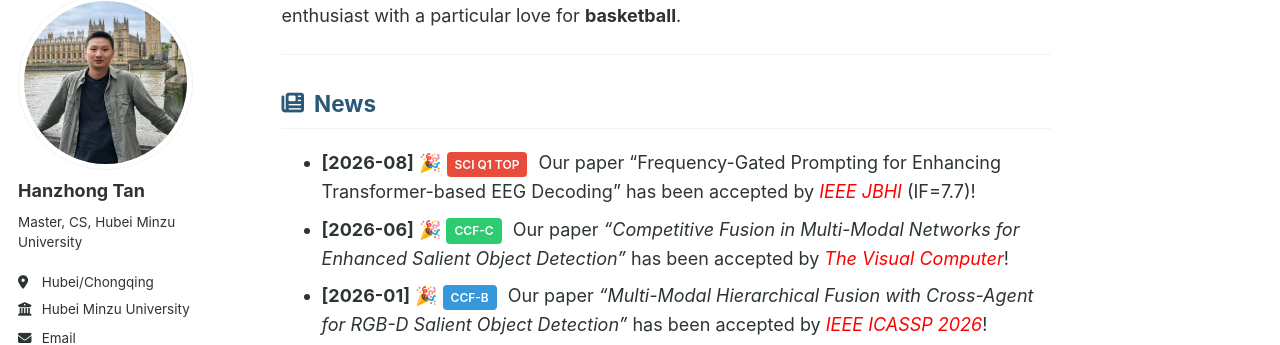
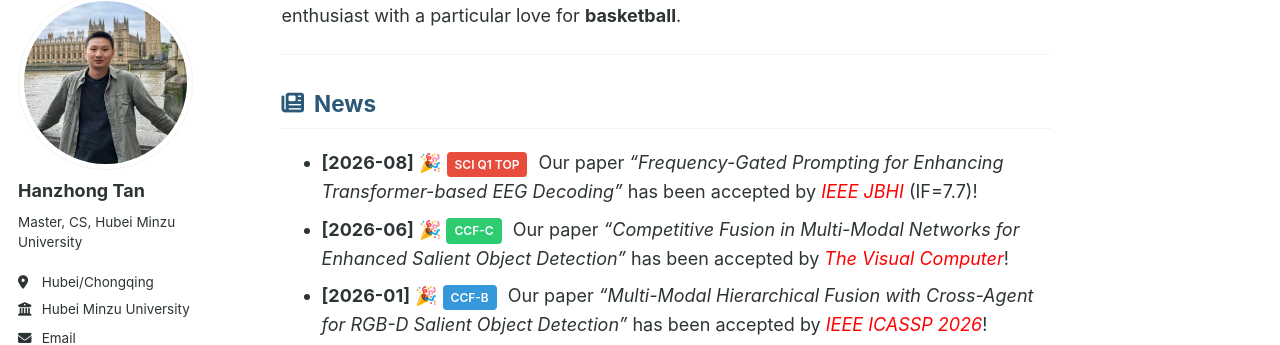
Before and after one commit to liangjiaxiaoqi/liangjiaxiaoqi.github.io, a Jekyll site: the page built from _pages/about.md, in a window 1280 px wide and 900 px high, scrolled down 370 px. Shown: the part 108-453 px from the top of the window. Built offline with Jekyll 4.4.1, drawn with Linux system fonts in a browser that asks for light colours; some web fonts are replaced; a script bundle is joined from its source files by our own code; library files that are not in the unit come from our copies; a style sheet for code colours, icons or effects is not loaded.

Commit message:
Update about.md

```diff
--- a/_pages/about.md
+++ b/_pages/about.md
@@ -172,7 +172,7 @@
 
 <h2 class="section-title"><i class="fa-solid fa-newspaper"></i> News</h2>
 
-* **[2026-08]** 🎉 <span class="badge badge-red">SCI Q1 TOP</span> Our paper "Frequency-Gated Prompting for Enhancing Transformer-based EEG Decoding" has been accepted by *<font color="red">IEEE JBHI</font>* (IF=7.7)!
+* **[2026-08]** 🎉 <span class="badge badge-red">SCI Q1 TOP</span> Our paper *"Frequency-Gated Prompting for Enhancing Transformer-based EEG Decoding"* has been accepted by *<font color="red">IEEE JBHI</font>* (IF=7.7)!
 * **[2026-06]** 🎉 <span class="badge badge-green">CCF-C</span> Our paper *"Competitive Fusion in Multi-Modal Networks for Enhanced Salient Object Detection"* has been accepted by *<font color="red">The Visual Computer</font>*!
 * **[2026-01]** 🎉 <span class="badge badge-blue">CCF-B</span> Our paper *"Multi-Modal Hierarchical Fusion with Cross-Agent for RGB-D Salient Object Detection"* has been accepted by *<font color="red">IEEE ICASSP 2026</font>*!
 * **[2025-08]** 🎉 <span class="badge badge-purple">CAA-A</span> Our paper *"HEFT: Hierarchical Enhanced Fusion Transformer for RGB-D Salient Object Detection"* was published in *<font color="red">IEEE ICARM 2025</font>*.
```
